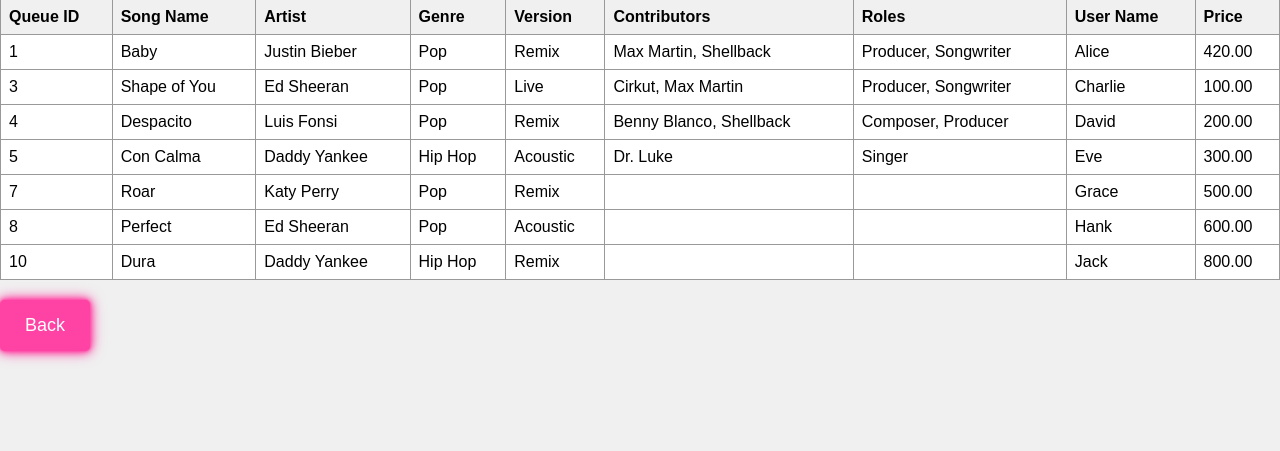
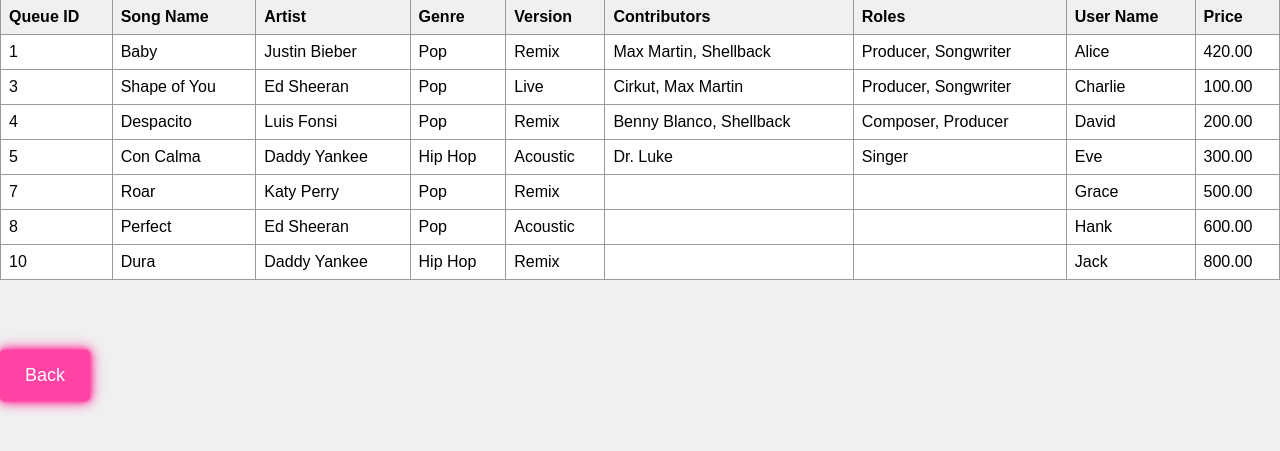
Before and after one commit to AdamBougher/466-GroupProject, a PHP site: page /dj.php in a window 1280 px wide. Shown: the part 278-729 px from the top of the page. Run offline with PHP 8.4, Linux system fonts and the light colour scheme; data comes from the database, SQL or seed files in the repository.

Commit message:
Update back-button position

```diff
--- a/dj.php
+++ b/dj.php
@@ -119,11 +119,12 @@ GROUP BY q.QueueID
         }
 
         .back-button {
+            position: auto;
             bottom: 0;
             left: 0;
             display: inline-block;
             padding: 15px 25px;
-            margin-top: 20px;
+            margin-top: 70px;
             color: #fff;
             background-color: #ff43a4;
             font-size: 18px;
```
